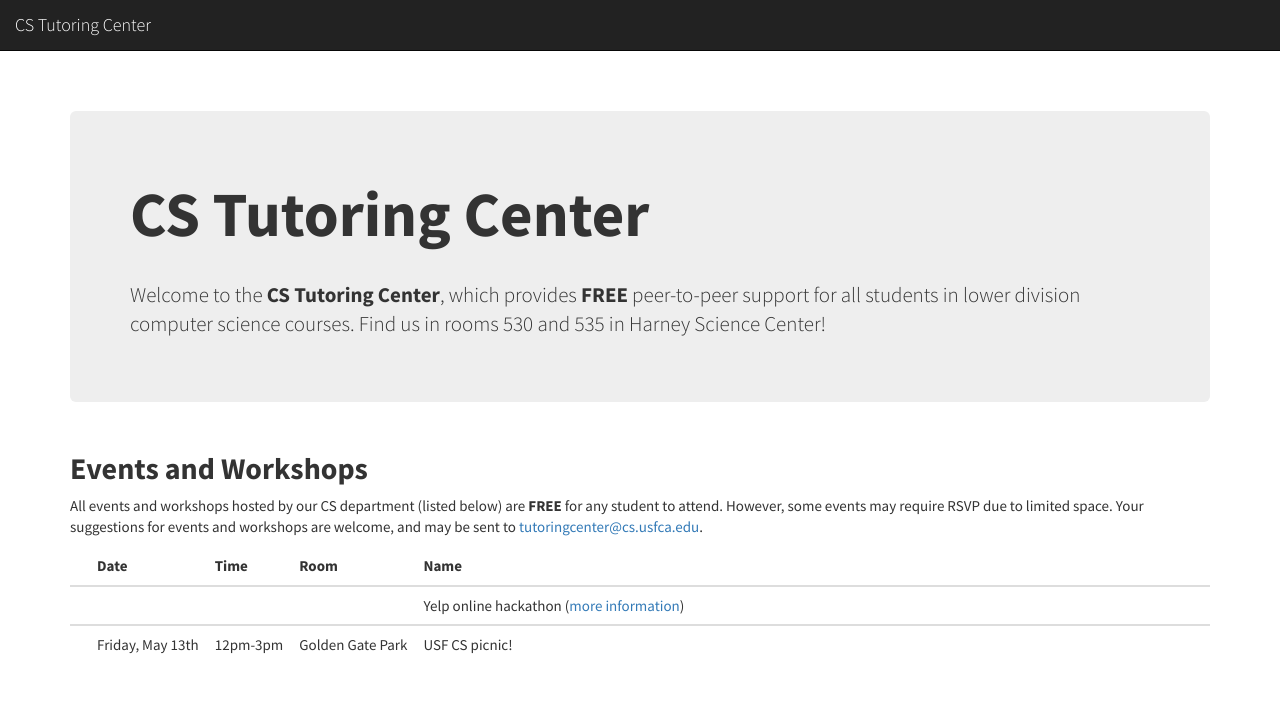
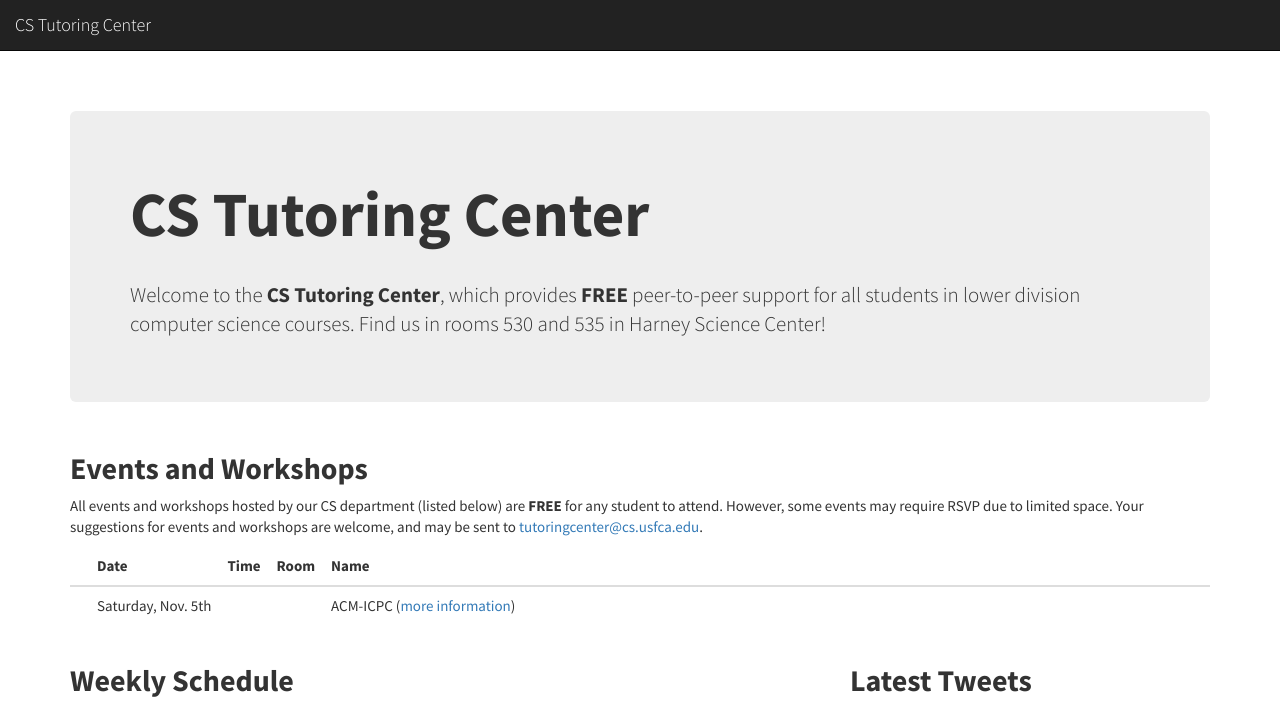
Before and after one commit to CSTutors/CSTutors.github.io, a Jekyll site: the page built from index.html, in a window 1280 px wide. Shown: the top 707 px of the page. Built offline with Jekyll 4.4.1, drawn with Linux system fonts in a browser that asks for light colours; nearby versions of some CDN libraries; comment, search, counter and statistics services are not loaded; grey boxes are pictures that could not be loaded.

Commit message:
update event

```diff
--- a/index.html
+++ b/index.html
@@ -43,20 +43,10 @@ title: Home
             <tbody>
                 <tr>
                     <th>&nbsp;</th>
+                    <td nowrap>Saturday, Nov. 5th</td>
                     <td nowrap></td>
                     <td nowrap></td>
-                    <td nowrap></td>
-                    <td>Yelp online hackathon (<a href="http://yelp.devpost.com/">more information</a>)</td>
-                </tr>
-            </tbody>
-
-            <tbody>
-                <tr>
-                    <th>&nbsp;</th>
-                    <td nowrap>Friday, May 13th</td>
-                    <td nowrap>12pm-3pm</td>
-                    <td nowrap>Golden Gate Park</td>
-                    <td>USF CS picnic!</td>
+                    <td>ACM-ICPC (<a href="http://acmicpc-pacnw.org/">more information</a>)</td>
                 </tr>
             </tbody>
 
```
